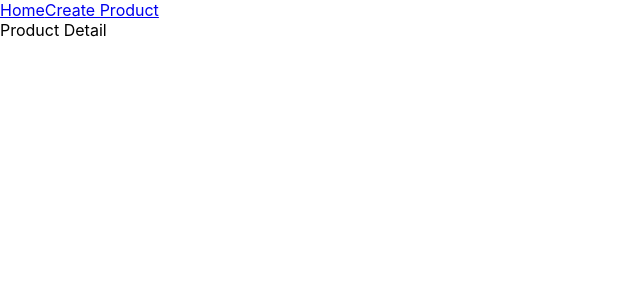
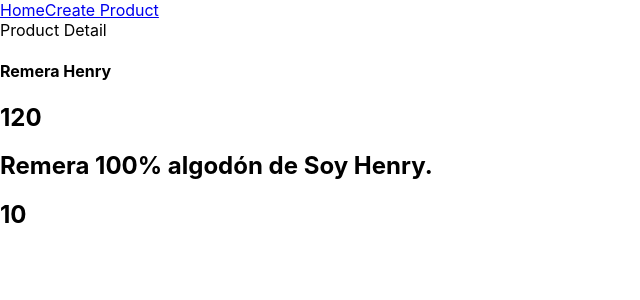
Before and after one commit to juanmluq/modelcom, a React app: page /product/1 in a window 1280 px wide. Shown: the top 300 px of the page, without its empty margins (0-640 px from the left). Built offline with nearby package versions, Linux system fonts and the light colour scheme; data requests are answered from the project's data file.

Commit message:
cp completo

```diff
--- a/src/components/ProductDetail/ProductDetail.jsx
+++ b/src/components/ProductDetail/ProductDetail.jsx
@@ -1,15 +1,28 @@
 import React from 'react'
-
+import { useDispatch } from 'react-redux';
+import { getProductDetail } from '../../redux/actions';
+import { useSelector } from 'react-redux';
 // Fijense en los test que SI O SI tiene que ser un functional component, de otra forma NO VAN A PASAR LOS TEST
 // Deben usar Hooks para que los test pasen (lease tambien lo de react-redux).
 // No realicen un destructuring de ellos, sino que utilicenlos de la siguiente forma 'React.useState' y 'React.useEffect' ,
 // Si no lo hacen asi los test no van a correr.
 
-const ProductDetail = () => {
+const ProductDetail = (props) => {
+const dispatch = useDispatch();
+const id= props.match.params.id;
+const prod = useSelector ((state) => state.productDetail)
+
+React.useEffect(() => {
+    dispatch(getProductDetail(id))
+},[]);
 
     return (
         <div>
             Product Detail
+            <h4>{prod.name}</h4>
+            <h2>{prod.price}</h2>
+            <h2>{prod.description}</h2>
+            <h2>{prod.stock}</h2>
         </div>
     )
 }
```
